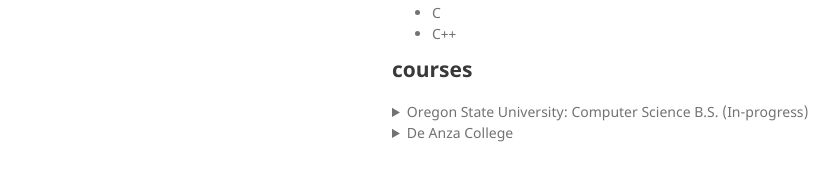
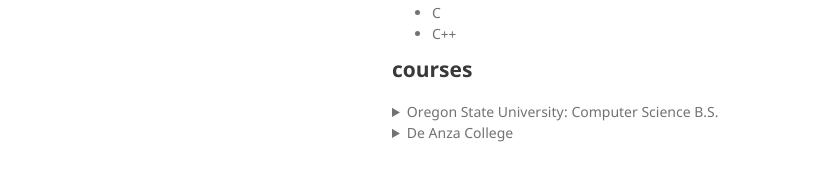
Before and after one commit to umjennifer/umjennifer.github.io, a Jekyll site: the page built from code.md, in a window 1280 px wide. Shown: the part 297-478 px from the top of the page, without its empty margins (178-1017 px from the left). Built offline with Jekyll 4.4.1, drawn with Linux system fonts in a browser that asks for light colours; our own code applies the rules of GitHub Pages for plain Markdown files; some of the changed text lies outside the part shown.

Commit message:
Update code.md

```diff
--- a/code.md
+++ b/code.md
@@ -23,7 +23,7 @@
 
 ## courses
 <details>
-  <summary>Oregon State University: Computer Science B.S. (In-progress)</summary>
+  <summary>Oregon State University: Computer Science B.S.</summary>
   ✅ CS 161 INTRODUCTION TO COMPUTER SCIENCE I<br>
   ✅ CS 162 INTRODUCTION TO COMPUTER SCIENCE II<br>
   ✅ CS 225 DISCRETE STRUCTURES IN COMPUTER SCIENCE<br>
@@ -33,12 +33,12 @@
   ✅ CS 372 INTRODUCTION TO COMPUTER NETWORKS<br>
   ✅ CS 475 INTRODUCTION TO PARALLEL PROGRAMMING<br>
   ✅ CS 325 ANALYSIS OF ALGORITHMS<br>
-  ⬜ CS 340 INTRODUCTION TO DATABASES<br>
+  ✅ CS 340 INTRODUCTION TO DATABASES<br>
   ✅ CS 344 OPERATING SYSTEMS I<br>
   ✅ CS 361 SOFTWARE ENGINEERING I<br>
   ✅ CS 362 SOFTWARE ENGINEERING II<br>
-  ⬜ CS 467 ONLINE CAPSTONE PROJECT<br>
-  ⬜ CS 464 OPEN SOURCE SOFTWARE<br>
+  ✅ CS 467 ONLINE CAPSTONE PROJECT<br>
+  ✅ CS 464 OPEN SOURCE SOFTWARE<br>
 </details>
 <details>
   <summary>De Anza College</summary>
```
